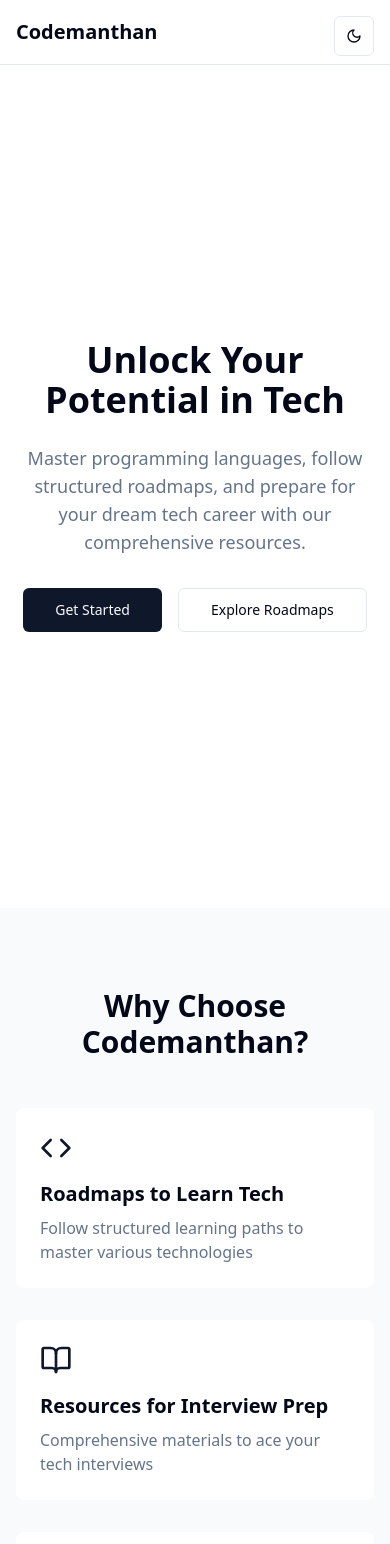
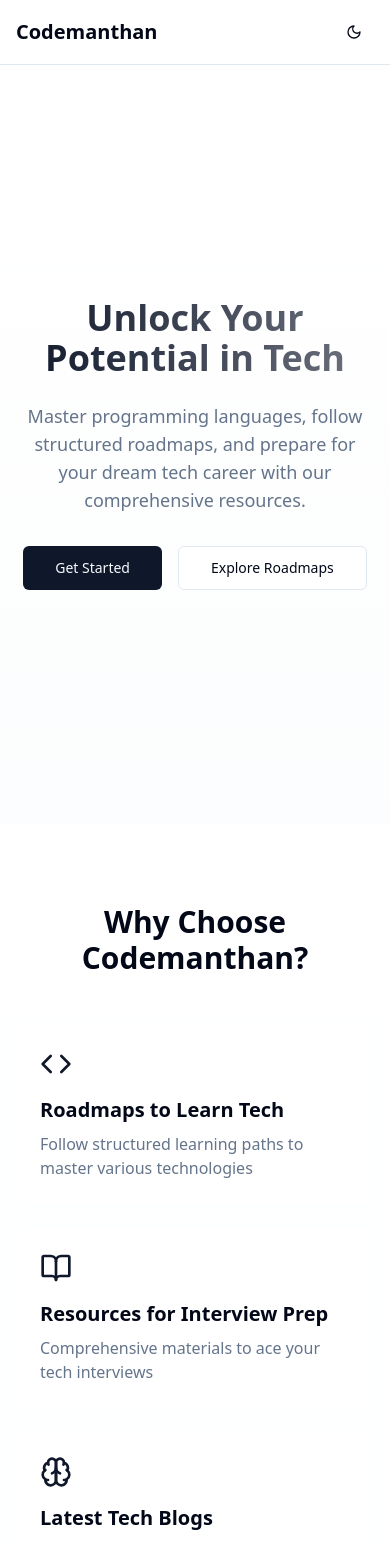
Before and after one commit to careermint/CodeManthan, a React (Vite) app: page / in a window 390 px wide. Shown: the top 1544 px of the page. Built offline with nearby package versions, Linux system fonts and the light colour scheme.

Commit message:
Update homepage effects and responsiveness
Enhanced the home page by adding various effects and animations. Improved responsiveness to ensure a better user experience across different devices.
[skip gpt_engineer]

```diff
--- a/src/index.css
+++ b/src/index.css
@@ -66,6 +66,34 @@
   }
 }
 
+@layer utilities {
+  .animate-fade-in {
+    animation: fade-in 0.5s ease-out forwards;
+    opacity: 0;
+  }
+
+  .hover-scale {
+    @apply transition-transform duration-200 hover:scale-105;
+  }
+
+  .bg-grid-pattern {
+    background-size: 40px 40px;
+    background-image: linear-gradient(to right, rgb(255 255 255 / 0.05) 1px, transparent 1px),
+                     linear-gradient(to bottom, rgb(255 255 255 / 0.05) 1px, transparent 1px);
+  }
+}
+
+@keyframes fade-in {
+  from {
+    opacity: 0;
+    transform: translateY(20px);
+  }
+  to {
+    opacity: 1;
+    transform: translateY(0);
+  }
+}
+
 @layer base {
   * {
     @apply border-border;
@@ -74,24 +102,3 @@
     @apply bg-background text-foreground;
   }
 }
-
-@layer utilities {
-  .animate-fade-in {
-    animation: fade-in 0.5s ease-out;
-  }
-
-  .hover-scale {
-    @apply transition-transform duration-200 hover:scale-105;
-  }
-}
-
-@keyframes fade-in {
-  from {
-    opacity: 0;
-    transform: translateY(10px);
-  }
-  to {
-    opacity: 1;
-    transform: translateY(0);
-  }
-}
--- a/src/pages/Index.tsx
+++ b/src/pages/Index.tsx
@@ -14,61 +14,58 @@ const Index = () => {
       icon: <Code className="h-8 w-8" />,
       title: "Roadmaps to Learn Tech",
       description: "Follow structured learning paths to master various technologies",
-      link: "/roadmap"
+      link: "/roadmap",
+      delay: "delay-[200ms]"
     },
     {
       icon: <BookOpen className="h-8 w-8" />,
       title: "Resources for Interview Prep",
       description: "Comprehensive materials to ace your tech interviews",
-      link: "/resources"
+      link: "/resources",
+      delay: "delay-[400ms]"
     },
     {
       icon: <Brain className="h-8 w-8" />,
       title: "Latest Tech Blogs",
       description: "Stay updated with the latest in technology",
-      link: "/blog"
+      link: "/blog",
+      delay: "delay-[600ms]"
     },
     {
       icon: <MessageSquare className="h-8 w-8" />,
       title: "Interactive Learning",
       description: "Learn through hands-on coding and real-world projects",
-      link: "/languages"
+      link: "/languages",
+      delay: "delay-[800ms]"
     }
   ];
 
   return (
     <div className="min-h-screen bg-background text-foreground">
-      {/* Theme Toggle */}
-      <div className="fixed top-4 right-4 z-50">
-        <Button
-          variant="outline"
-          size="icon"
-          onClick={() => {
-            setTheme(theme === "dark" ? "light" : "dark");
-            toast({
-              title: `Switched to ${theme === "dark" ? "light" : "dark"} mode`,
-              duration: 1500
-            });
-          }}
-        >
-          {theme === "dark" ? <Sun className="h-5 w-5" /> : <Moon className="h-5 w-5" />}
-        </Button>
-      </div>
-
       {/* Hero Section */}
-      <section className="relative h-screen flex items-center justify-center overflow-hidden">
-        <div className="container px-4 mx-auto text-center">
-          <h1 className="text-4xl md:text-6xl font-bold mb-6 animate-fade-in">
+      <section className="relative min-h-[90vh] flex items-center justify-center overflow-hidden bg-gradient-to-b from-background to-accent/20">
+        <div className="absolute inset-0 bg-grid-white/[0.02] bg-grid-pattern" />
+        <div className="container px-4 mx-auto text-center relative z-10">
+          <h1 className="text-4xl md:text-6xl lg:text-7xl font-bold mb-6 animate-fade-in bg-clip-text text-transparent bg-gradient-to-r from-primary to-primary/60">
             Unlock Your Potential in Tech
           </h1>
-          <p className="text-lg md:text-xl text-muted-foreground mb-8 max-w-2xl mx-auto animate-fade-in">
+          <p className="text-lg md:text-xl text-muted-foreground mb-8 max-w-2xl mx-auto animate-fade-in delay-[200ms]">
             Master programming languages, follow structured roadmaps, and prepare for your dream tech career with our comprehensive resources.
           </p>
-          <div className="space-x-4 animate-fade-in">
-            <Button size="lg" className="hover-scale" asChild>
+          <div className="space-x-4 animate-fade-in delay-[400ms]">
+            <Button
+              size="lg"
+              className="hover-scale bg-gradient-to-r from-primary to-primary/80 hover:opacity-90 transition-all duration-300"
+              asChild
+            >
               <Link to="/languages">Get Started</Link>
             </Button>
-            <Button size="lg" variant="outline" className="hover-scale" asChild>
+            <Button
+              size="lg"
+              variant="outline"
+              className="hover-scale backdrop-blur-sm"
+              asChild
+            >
               <Link to="/roadmap">Explore Roadmaps</Link>
             </Button>
           </div>
@@ -76,30 +73,38 @@ const Index = () => {
       </section>
 
       {/* Features Section */}
-      <section className="py-20 bg-muted/50">
+      <section className="py-20 bg-accent/5 relative overflow-hidden">
         <div className="container px-4 mx-auto">
-          <h2 className="text-3xl md:text-4xl font-bold text-center mb-12">
+          <h2 className="text-3xl md:text-4xl font-bold text-center mb-12 animate-fade-in">
             Why Choose Codemanthan?
           </h2>
-          <div className="grid grid-cols-1 md:grid-cols-2 lg:grid-cols-4 gap-8">
+          <div className="grid grid-cols-1 md:grid-cols-2 lg:grid-cols-4 gap-6 lg:gap-8">
             {features.map((feature, index) => (
               <Link
                 to={feature.link}
                 key={index}
-                className="p-6 rounded-lg bg-card hover:shadow-lg transition-all duration-300 hover:-translate-y-1"
+                className={`group p-6 rounded-lg bg-card hover:shadow-lg transition-all duration-500 hover:-translate-y-1 animate-fade-in ${feature.delay}`}
               >
-                <div className="mb-4 text-primary">{feature.icon}</div>
-                <h3 className="text-xl font-semibold mb-2">{feature.title}</h3>
-                <p className="text-muted-foreground">{feature.description}</p>
+                <div className="mb-4 text-primary group-hover:scale-110 transition-transform duration-300">
+                  {feature.icon}
+                </div>
+                <h3 className="text-xl font-semibold mb-2 group-hover:text-primary transition-colors">
+                  {feature.title}
+                </h3>
+                <p className="text-muted-foreground">
+                  {feature.description}
+                </p>
               </Link>
             ))}
           </div>
         </div>
       </section>
 
-      {/* Newsletter Section */}
-      <section className="py-20">
-        <NewsletterForm />
+      {/* Newsletter Section with Gradient Background */}
+      <section className="py-20 bg-gradient-to-b from-background to-accent/10">
+        <div className="container px-4 mx-auto max-w-4xl animate-fade-in">
+          <NewsletterForm />
+        </div>
       </section>
     </div>
   );
```
